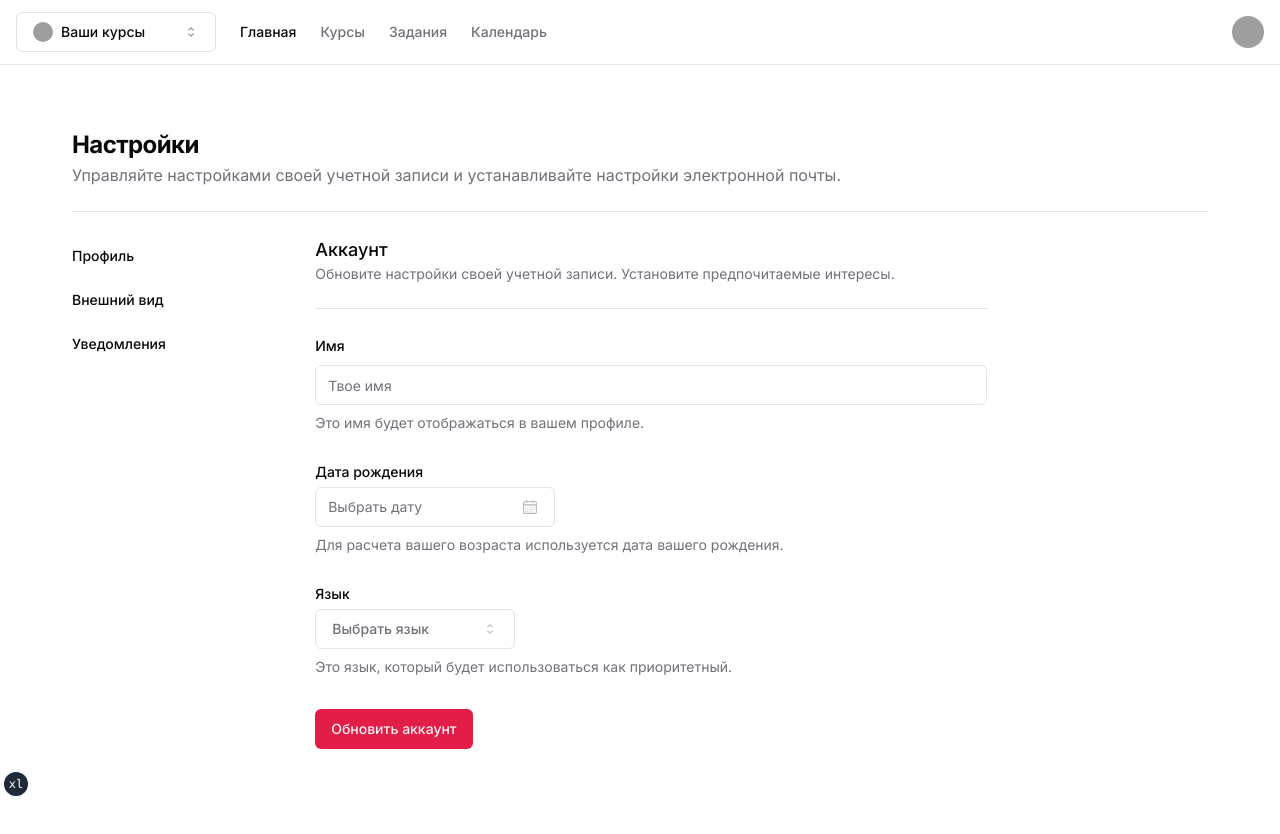
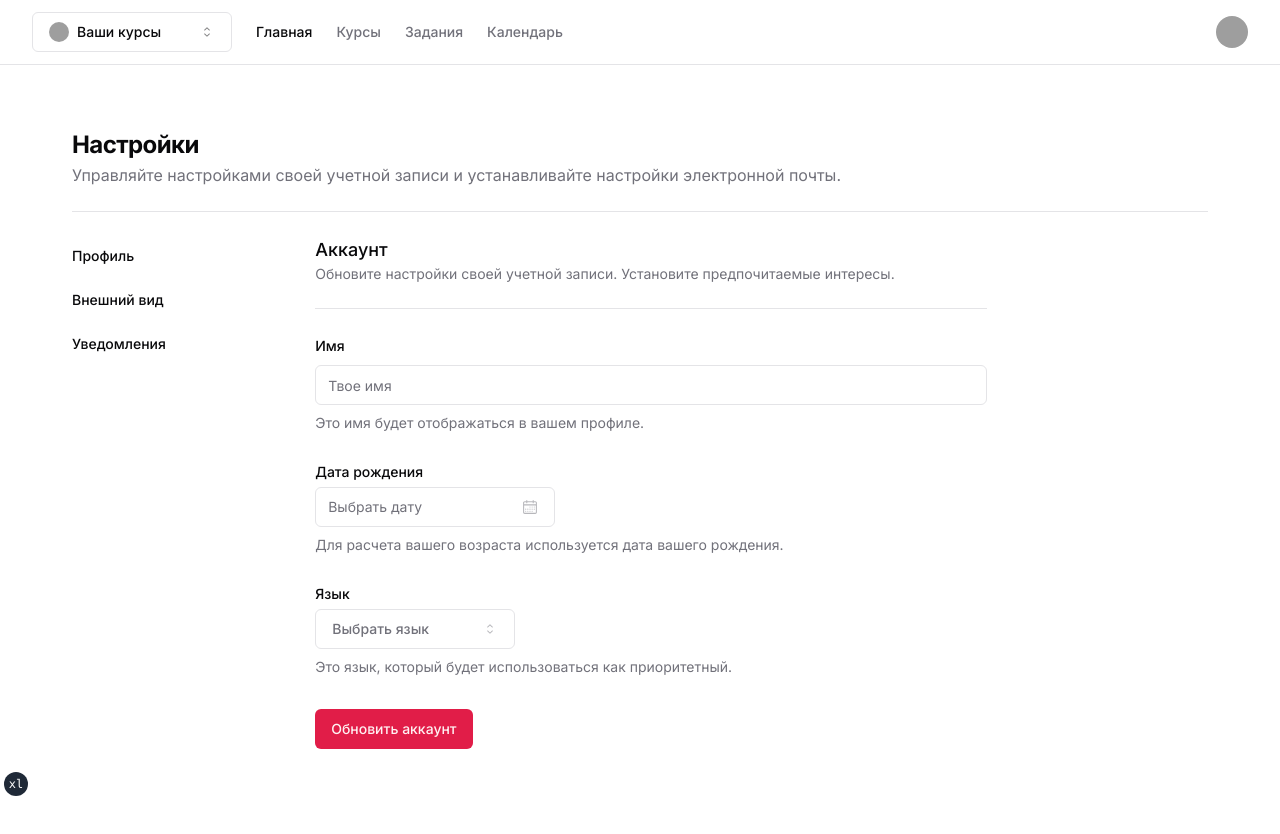
Before and after one commit to Sepera-okeq/e-info, a Next.js app in the folder frontend/: page /profile/account in a window 1280 px wide. Shown: the top 834 px of the page. Built offline with nearby package versions, Linux system fonts and the light colour scheme; grey boxes are pictures that could not be loaded.

Commit message:
fix: mirror

```diff
--- a/frontend/app/profile/layout.tsx
+++ b/frontend/app/profile/layout.tsx
@@ -60,7 +60,7 @@ export default function SettingsLayout({ children }: SettingsLayoutProps) {
     <>
       <div className="flex-col md:flex">
         <div className="border-b">
-          <div className="flex h-16 items-center px-4">
+          <div className="flex h-16 items-center px-8">
             <CourseSwitcher />
             <MainNav className="mx-6" />
             <div className="ml-auto flex items-center space-x-4">
```
